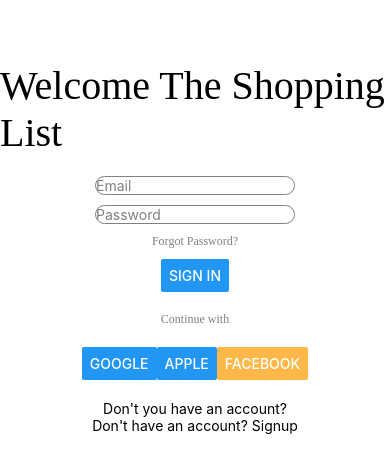
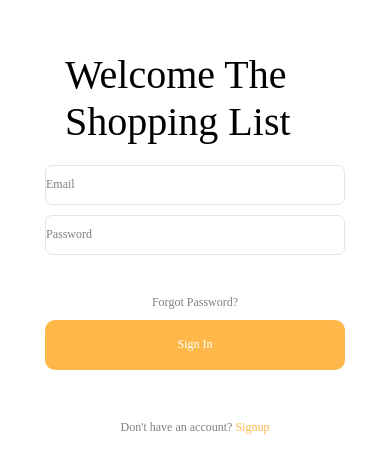
Before and after one commit to adiguzelburak/shopping-list-react-native, a React Native app: screen / in a window 390 px wide. Shown: the part 142-614 px from the top of the page. Built offline with nearby package versions, Linux system fonts and the light colour scheme.

Commit message:
login button added.

```diff
--- a/App.js
+++ b/App.js
@@ -19,11 +19,12 @@
   useColorScheme,
   View,
 } from 'react-native';
+import LoginButton from './components/loginButton';
 
 const App = () => {
   const [loginMail, setLoginMail] = useState('');
   const [loginPassword, setLoginPassword] = useState('');
-
+  const smt = () => {};
   return (
     <View style={styles.container}>
       <Text style={styles.title}>Welcome The Shopping List</Text>
@@ -44,10 +45,10 @@
           placeholder="Password"
         />
         <Text style={styles.textGray}>Forgot Password?</Text>
-        <Button style={styles.login} title="Sign In" />
+        <LoginButton text="Sign In" />
       </View>
 
-      <View style={styles.viewBox}>
+      {/* <View style={styles.viewBox}>
         <Text style={styles.textGray}>Continue with</Text>
         <View style={styles.socialBox}>
           <Button style={styles.circleSocialButtons} title="Google" />
@@ -58,10 +59,11 @@
             title="Facebook"
           />
         </View>
-        <Text>Don't you have an account?</Text>
-      </View>
+      </View> */}
 
-      <Text>Don't have an account? Signup</Text>
+      <Text style={styles.textGray}>
+        Don't have an account? <Text style={{color: primary}}>Signup</Text>
+      </Text>
     </View>
   );
 };
@@ -77,6 +79,7 @@
 const secondary = '#14213D';
 const dark = '#000000';
 const gray = 'gray';
+const third = '#e5e5e5';
 
 const styles = StyleSheet.create({
   container: {
@@ -85,35 +88,42 @@
     alignItems: 'center',
     width: width_proportion,
     height: height_proportion,
-    backgroundColor:"white",
+    backgroundColor: 'white',
   },
   viewBox: {
     display: 'flex',
     justifyContent: 'center',
     alignItems: 'center',
     marginTop: 20,
+    marginBottom: 20,
   },
   title: {
     fontFamily: 'EuclidCircularB-SemiBold',
     fontWeight: '500',
     fontSize: 40,
     marginTop: 20,
-    color:dark,
+    color: dark,
+    width:260
   },
   loginInput: {
     color: gray,
-    borderRadius: 10,
-    borderColor: gray,
+    borderRadius: 7,
+    borderColor: third,
     borderWidth: 1,
+    fontSize: 12,
     backgroundColor: 'white',
-    width: 200,
+    width: 300,
+    height: 40,
     marginBottom: 10,
+    fontFamily: 'EuclidCircularB-Light',
+    fontWeight: '500',
   },
   textGray: {
     color: gray,
     fontFamily: 'EuclidCircularB-Light',
     fontWeight: '500',
     fontSize: 12,
+    marginTop:30,
     marginBottom: 10,
   },
   login: {
--- /dev/null
+++ b/components/loginButton.js
@@ -0,0 +1,42 @@
+import React from 'react';
+import {
+  Button,
+  SafeAreaView,
+  ScrollView,
+  StatusBar,
+  StyleSheet,
+  Switch,
+  Text,
+  TextInput,
+  TouchableOpacity,
+  useColorScheme,
+  View,
+} from 'react-native';
+
+export default function LoginButton({text, onPress}) {
+  return (
+    <TouchableOpacity onPress={onPress}>
+      <View style={styles.button}>
+        <Text style={styles.text}>{text}</Text>
+      </View>
+    </TouchableOpacity>
+  );
+}
+
+const styles = StyleSheet.create({
+  button: {
+    display: 'flex',
+    justifyContent: 'center',
+    alignItems: 'center',
+    width: 300,
+    height: 50,
+    borderRadius: 10,
+    backgroundColor: '#FDB849',
+  },
+  text: {
+    color: '#ffffff',
+    fontFamily: 'EuclidCircularB-Light',
+    fontWeight: '500',
+    fontSize: 12,
+  },
+});
```
